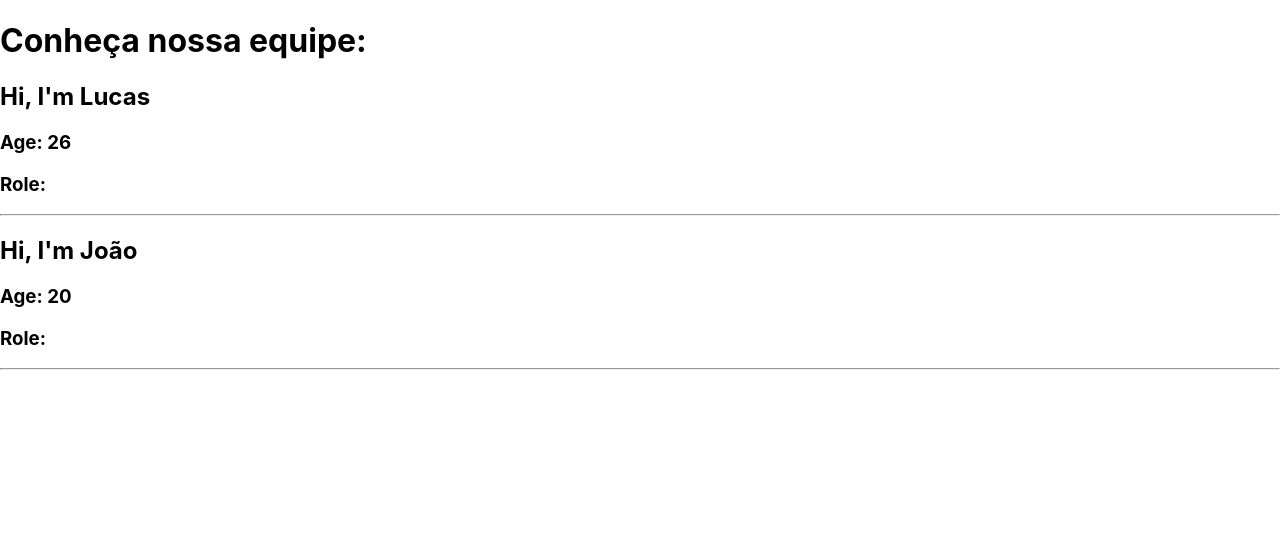
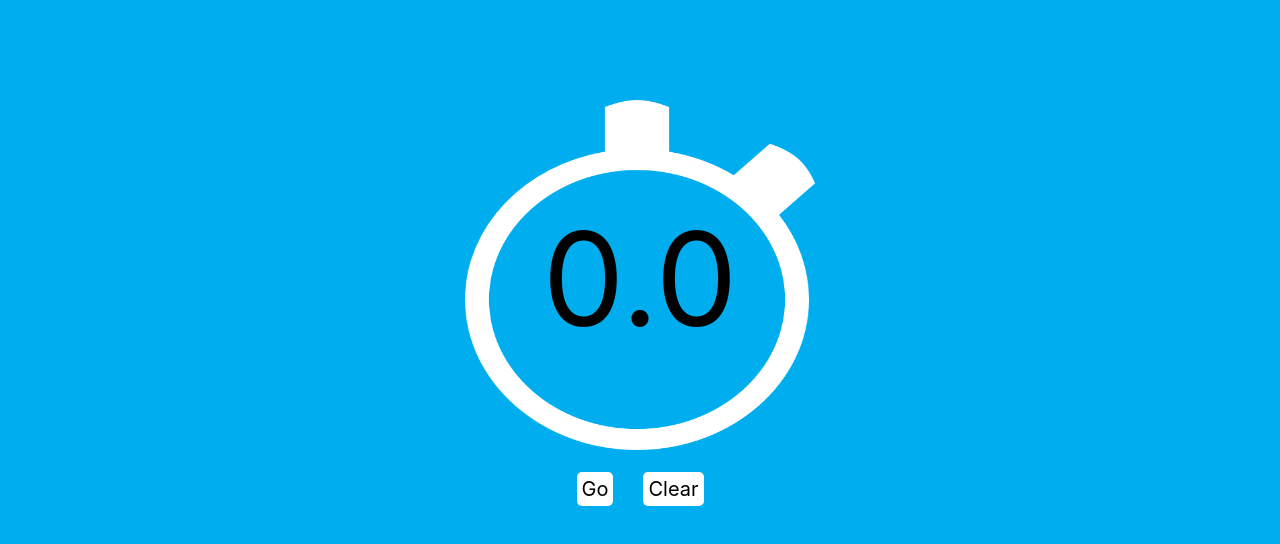
Before and after one commit to kevinaraujo/react-from-zero-advanced, a React (Create React App) app: page / in a window 1280 px wide. Shown: the top 544 px of the page. Built offline with nearby package versions, Linux system fonts and the light colour scheme.

Commit message:
Created chronometer.

```diff
--- a/src/App.js
+++ b/src/App.js
@@ -1,36 +1,65 @@
-import React, { Component } from 'react';
+import React, {Component} from 'react';
+import Cronometro from './assets/cronometro.png';
+import './style.css';
 
-class Team extends Component {
+class App extends Component {
+
+    constructor(props) {
+        super(props);
+        this.state = {
+            timer: 0,
+            btnGo: 'Go'
+        }
+
+        this.counter = null;
+        this.go = this.go.bind(this);
+        this.clear = this.clear.bind(this);
+    }
+
+    go() {
+
+        if (this.counter !== null) {
+            this.setState({
+                btnGo: 'Go'
+            });
+
+            clearInterval(this.counter);
+            this.counter = null;
+            return;
+        }
+
+        let initialTimer = this.state.timer;
+
+        this.counter = setInterval(() => {
+            this.setState({
+                timer: initialTimer += 0.1
+            });
+
+        }, 100);
+
+        this.setState({
+            btnGo: 'Pause'
+        });
+    }
+
+    clear() {
+        this.setState({
+            timer: 0
+        });
+    }
+
     render() {
         return (
-            <div>
-                <About name={this.props.name} age={this.props.age}/>
+            <div className="container">
+                <img src={Cronometro}/>
+                <a className="timer">{this.state.timer.toFixed(1)}</a>
+                <div className="btn-area">
+                    <a className="btn" onClick={this.go}>{this.state.btnGo}</a>
+                    <a className="btn" onClick={this.clear}>Clear</a>
+                </div>
             </div>
         );
     }
 }
 
-class About extends Component {
-    render() {
-        return (
-            <div>
-                <h2>Hi, I'm { this.props.name } </h2>
-                <h3>Age: {this.props.age}</h3>
-                <h3>Role: {this.props.role}</h3>
-                <hr/>
-            </div>
-        );
-    }
-}
-
-function App() {
-    return (
-        <div>
-            <h1>Conheça nossa equipe:</h1>
-            <Team name="Lucas" role="developer" age="26"/>
-            <Team name="João" role="analyst" age="20"/>
-        </div>
-    );
-}
-
 export default App;
--- a/src/index.css
+++ b/src/index.css
@@ -5,6 +5,7 @@ body {
     sans-serif;
   -webkit-font-smoothing: antialiased;
   -moz-osx-font-smoothing: grayscale;
+  background-color: #00aeef;
 }
 
 code {
--- /dev/null
+++ b/src/style.css
@@ -0,0 +1,40 @@
+.container {
+    display: flex;
+    width: 100%;
+    align-items: center;
+    justify-content: center;
+    flex-direction: column;
+}
+
+img {
+    width: 350px;
+    height: 350px;
+    margin-top: 100px;
+}
+
+.timer {
+    font-size: 130px;
+    margin-top: -250px;
+}
+
+.btn-area {
+    margin-top: 120px;
+}
+
+.btn {
+    width: 150px;
+    background-color: #FFF;
+    font-size: 20px;
+    text-align: center;
+    border-radius: 5px;
+    margin-left: 15px;
+    margin-right: 15px;
+    cursor: pointer;
+    padding: 5px;
+}
+
+.btn:hover{
+    opacity: 0.7;
+    color: #000;
+    transition: all 0.50s;
+}
```
Also changed, not shown: src/assets/cronometro.png (added), 1 other file (tests, documents, lock files or other folders).
